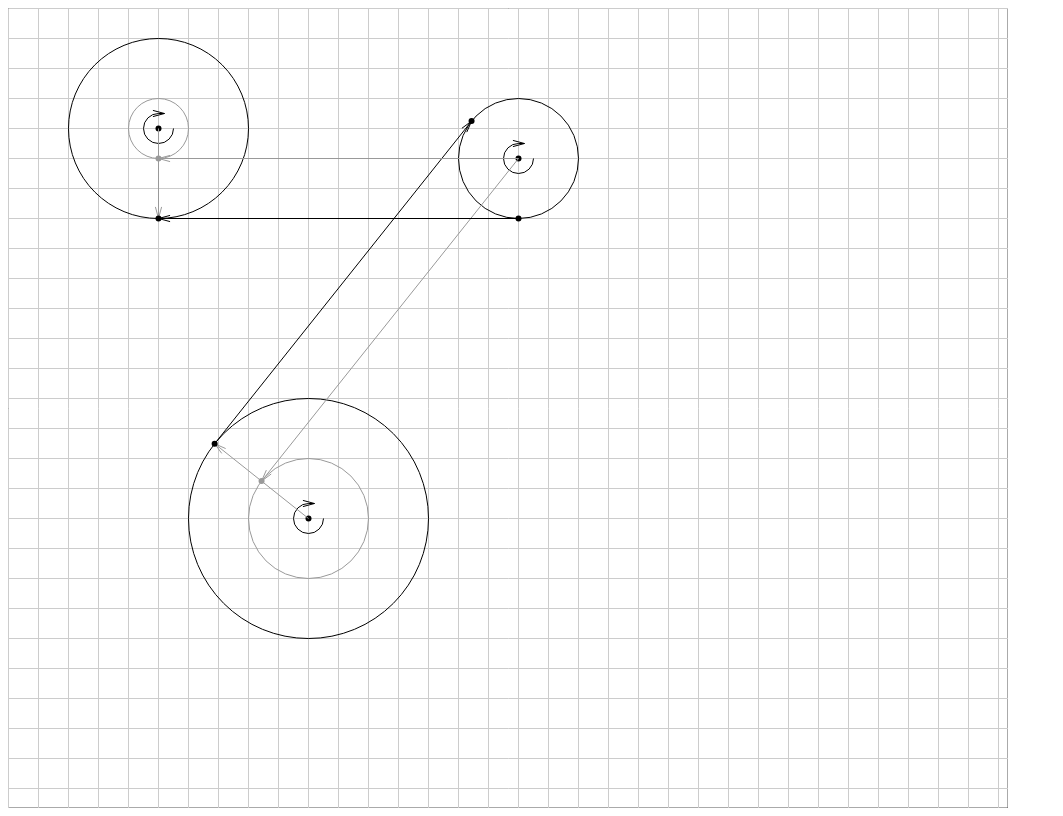
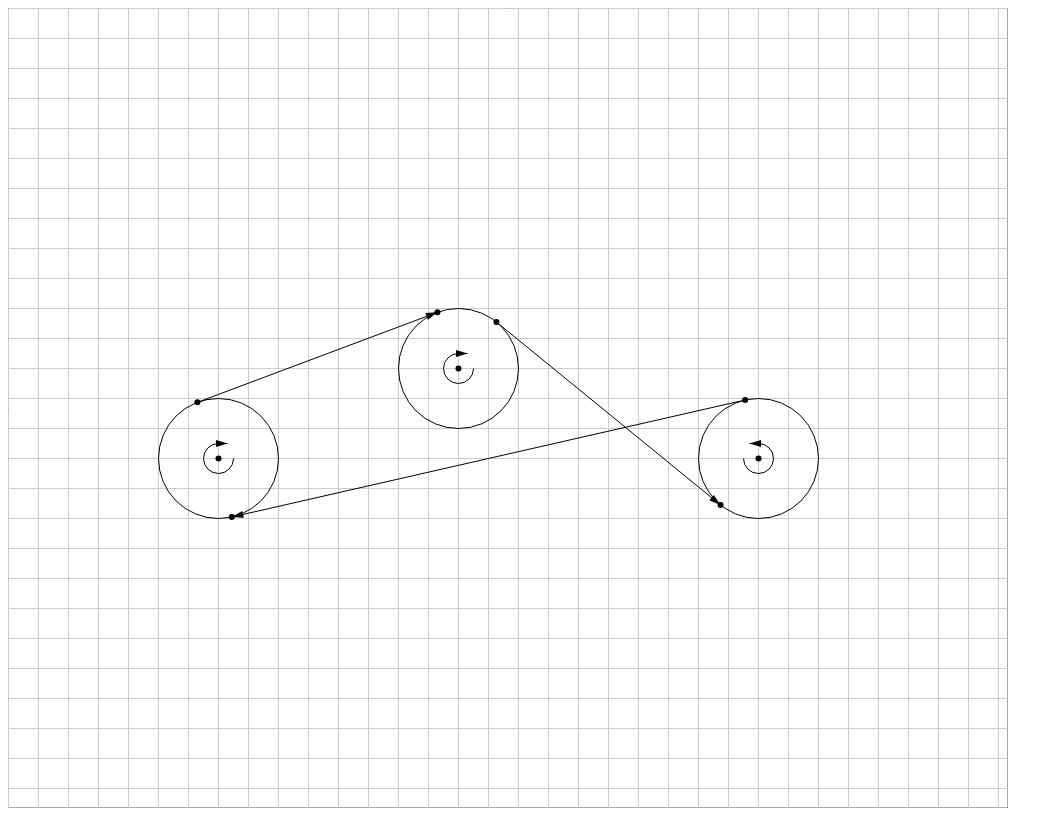
Before and after one commit to romanshevelev/stripe, a plain HTML site: page index.html in a window 1280 px wide. Shown: the whole page, without its empty margins (0-1063 px from the left). Drawn offline with Linux system fonts and the light colour scheme.

Commit message:
Кинематика

```diff
--- a/index.html
+++ b/index.html
@@ -84,12 +84,9 @@
 				line(p0.x, p0.y, p0.x+this.dx, p0.y+this.dy);
 
 				var p1=p0.add_vector(this);
-
-				var v=this.reverse().set_length(0.4).add_angle(-15/rad2deg);
-				line(p1.x, p1.y, p1.x+v.dx, p1.y+v.dy);
-
-				v=this.reverse().set_length(0.4).add_angle(15/rad2deg);
-				line(p1.x, p1.y, p1.x+v.dx, p1.y+v.dy);
+				var v1=this.reverse().set_length(0.4).add_angle(-17/rad2deg);
+				var v2=this.reverse().set_length(0.4).add_angle(17/rad2deg);
+				triangle(p1.x, p1.y, p1.x+v1.dx, p1.y+v1.dy, p1.x+v2.dx, p1.y+v2.dy);
 			},
 			get_length:function(){
 				return Math.sqrt(this.dx*this.dx+this.dy*this.dy);
@@ -117,9 +114,9 @@
 			paint:function(d=false){
 				circle(this.center.x, this.center.y, this.radius);
 				if (d) {
-					arc(this.center.x, this.center.y, 0.5, pi2-this.direction*pi2, 3/2*Math.PI*this.direction);
-					var p = new Circle(this.center, 0.5, this.direction).get_angle_point(-3/2*Math.PI*this.direction);
-					new Vector(this.direction,0).multi(0.2).paint_at(p);
+					arc(this.center.x, this.center.y, 0.5, -pi2/2+this.direction*pi2/2, 2.5*pi2+pi2/2*this.direction);
+					var p = new Point(this.center.x, this.center.y-0.5);
+					new Vector(this.direction,0).multi(0.3).paint_at(p);
 				}
 				return this;
 			},
@@ -141,7 +138,15 @@
 				ctx.fillStyle="#999";
 
 				var c_, p_, tp_, tv_, s_;
-				if (this.radius>c0.radius && this.direction == c0.direction){
+				if (this.radius==c0.radius && this.direction == c0.direction){
+					tv_ = this.center.get_vector(c0.center);
+					if (debug) tv_.paint_at(c0.center);
+					s_ = tv_.add_angle(-this.direction*pi2).set_length(this.radius);
+					if (debug) s_.paint_at(this.center);
+					var pp = {p0:null, p1:null};
+					pp.p0 = this.center.add_vector(s_);
+					pp.p1 = pp.p0.add_vector(tv_.reverse());
+				} else if(this.radius>c0.radius && this.direction == c0.direction){
 					c_=new Circle(this.center, this.radius-c0.radius, this.direction);
 					if (debug) c_.paint();
 					tp_ = c_.get_angle_point(c_.get_tangent_angle(c0.center, c_.direction));
@@ -155,6 +160,30 @@
 					pp.p1 = pp.p0.add_vector(tv_.reverse());
 				} else if (this.radius<c0.radius && this.direction == c0.direction){
 					c_=new Circle(c0.center, c0.radius-this.radius, c0.direction);
+					if (debug) c_.paint();
+					tp_ = c_.get_angle_point(c_.get_tangent_angle(this.center, -c_.direction));
+					if (debug) tp_.paint();
+					tv_ = tp_.get_vector(this.center);
+					if (debug) tv_.paint_at(this.center);
+					s_ = tp_.get_vector(c0.center).set_length(c0.radius);
+					if (debug) s_.paint_at(c0.center);
+					var pp = {p0:null, p1:null};
+					pp.p1 = c0.center.add_vector(s_);
+					pp.p0 = pp.p1.add_vector(tv_.reverse());
+				} else if (this.radius>=c0.radius && this.direction != c0.direction){
+					c_=new Circle(this.center, this.radius+c0.radius, this.direction);
+					if (debug) c_.paint();
+					tp_ = c_.get_angle_point(c_.get_tangent_angle(c0.center, c_.direction));
+					if (debug) tp_.paint();
+					tv_ = tp_.get_vector(c0.center);
+					if (debug) tv_.paint_at(c0.center);
+					s_ = tp_.get_vector(this.center).set_length(this.radius);
+					if (debug) s_.paint_at(this.center);
+					var pp = {p0:null, p1:null};
+					pp.p0 = this.center.add_vector(s_);
+					pp.p1 = pp.p0.add_vector(tv_.reverse());
+				} else if (this.radius<c0.radius && this.direction != c0.direction){
+					c_=new Circle(c0.center, c0.radius+this.radius, c0.direction);
 					if (debug) c_.paint();
 					tp_ = c_.get_angle_point(c_.get_tangent_angle(this.center, -c_.direction));
 					if (debug) tp_.paint();
@@ -207,6 +236,14 @@
 		ctx.fill();
 	}.bind(this)
 
+	triangle=function(x0, y0, x1, y1, x2, y2){
+		ctx.beginPath();
+		moveTo(x0, y0);
+		lineTo(x1, y1);
+		lineTo(x2, y2);
+		ctx.fill();
+	}.bind(this)
+
 	ctx.lineWidth = 1;
 	zoom=30;
 
@@ -223,27 +260,22 @@
 	}
 
 	ctx.strokeStyle = '#000';
-	var c1 = new Circle(new Point(10, 17), 4, 1);
-	var c2 = new Circle(new Point(17, 5), 2, 1);
-	var c3 = new Circle(new Point(5, 4), 3, 1);
 
-	c1.center.paint();
-	c2.center.paint();
-	c3.center.paint();
+	var stripe=[
+		new Circle(new Point(7, 15), 2, 1)
+		,	new Circle(new Point(15, 12), 2, 1)
+		,	new Circle(new Point(25, 15), 2, -1)
+	]
 
-	c1.paint(true);
-	c2.paint(true);
-	c3.paint(true);
+	for(i=0;i<=stripe.length-1;i++){
+		stripe[i].center.paint();
+		stripe[i].paint(true);
 
-	pp = c1.get_tangent_with(c2, true);
-	pp.p0.paint();
-	pp.p1.paint();
-	pp.p1.get_vector(pp.p0).paint_at(pp.p0);
-
-	pp = c2.get_tangent_with(c3, true);
-	pp.p0.paint();
-	pp.p1.paint();
-	pp.p1.get_vector(pp.p0).paint_at(pp.p0);
+		pp = stripe[i].get_tangent_with(stripe[(i+1) % stripe.length]);
+		pp.p0.paint();
+		pp.p1.paint();
+		pp.p1.get_vector(pp.p0).paint_at(pp.p0);
+	}
 
 })()
 </script>
```
